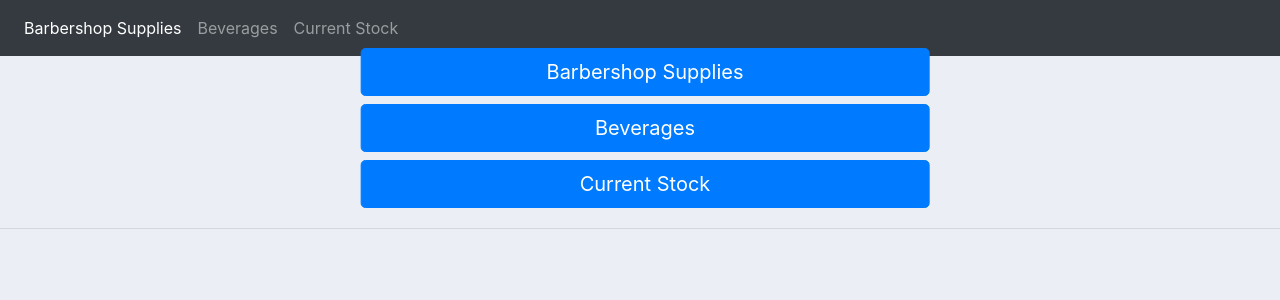
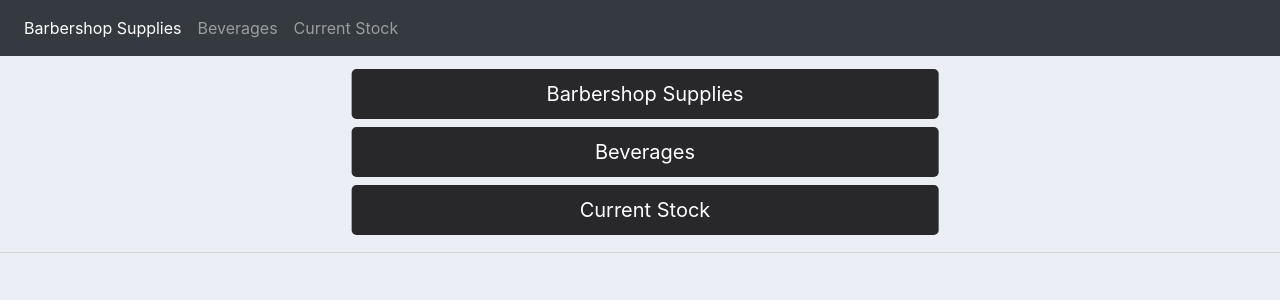
Before and after one commit to AntonBoquer/NEW, a Django app: page /home/ in a window 1280 px wide. Shown: the top 300 px of the page. Run offline with Django 4.2, Linux system fonts and the light colour scheme; a user stored in the database is signed in.

Commit message:
Add files via upload

```diff
--- a/accounts/templates/accounts/dashboard.html
+++ b/accounts/templates/accounts/dashboard.html
@@ -8,6 +8,7 @@
     .image-container {
         position: relative;
         margin-bottom: 100px; /* Add margin to the bottom to move the footer line lower */
+        background-color: #f5f5f5; /* Set the background color to the desired hex color */
     }
 
     .button-container {
@@ -20,9 +21,15 @@
     .button-container a {
         display: inline-block; /* Change display from 'block' to 'inline-block' */
         margin: 0 5px; /* Add some horizontal margin between buttons if desired */
+        background-color: #28282B; /* Set the background color of the buttons */
+        color: #ffffff; /* Set the text color to white */
+        padding: 10px 20px; /* Adjust padding to your preference */
+        border: none; /* Remove the button border */
+        text-decoration: none; /* Remove underline for the links */
     }
 </style>
 
+<br>
 <br>
 <br>
 <br>
@@ -35,5 +42,4 @@
     </div>
 </div>
 
-
 {% endblock %}
```
